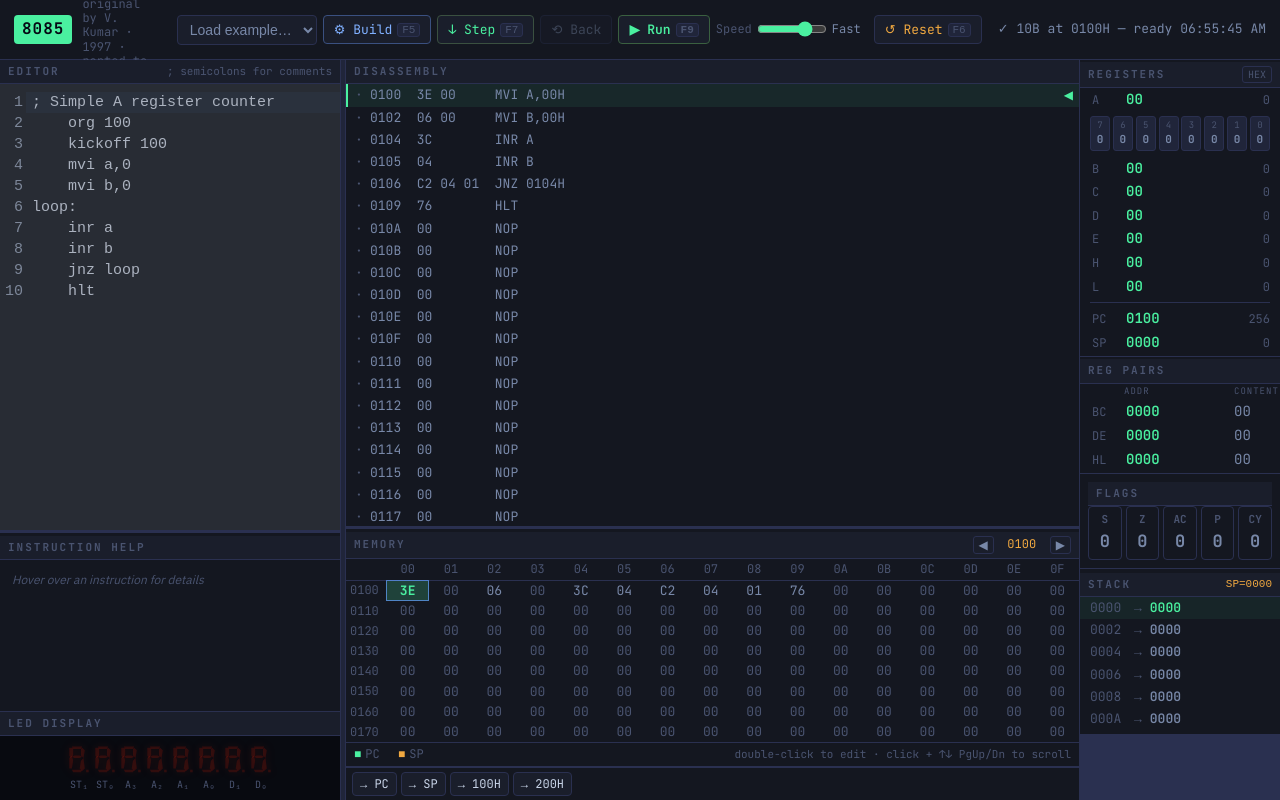
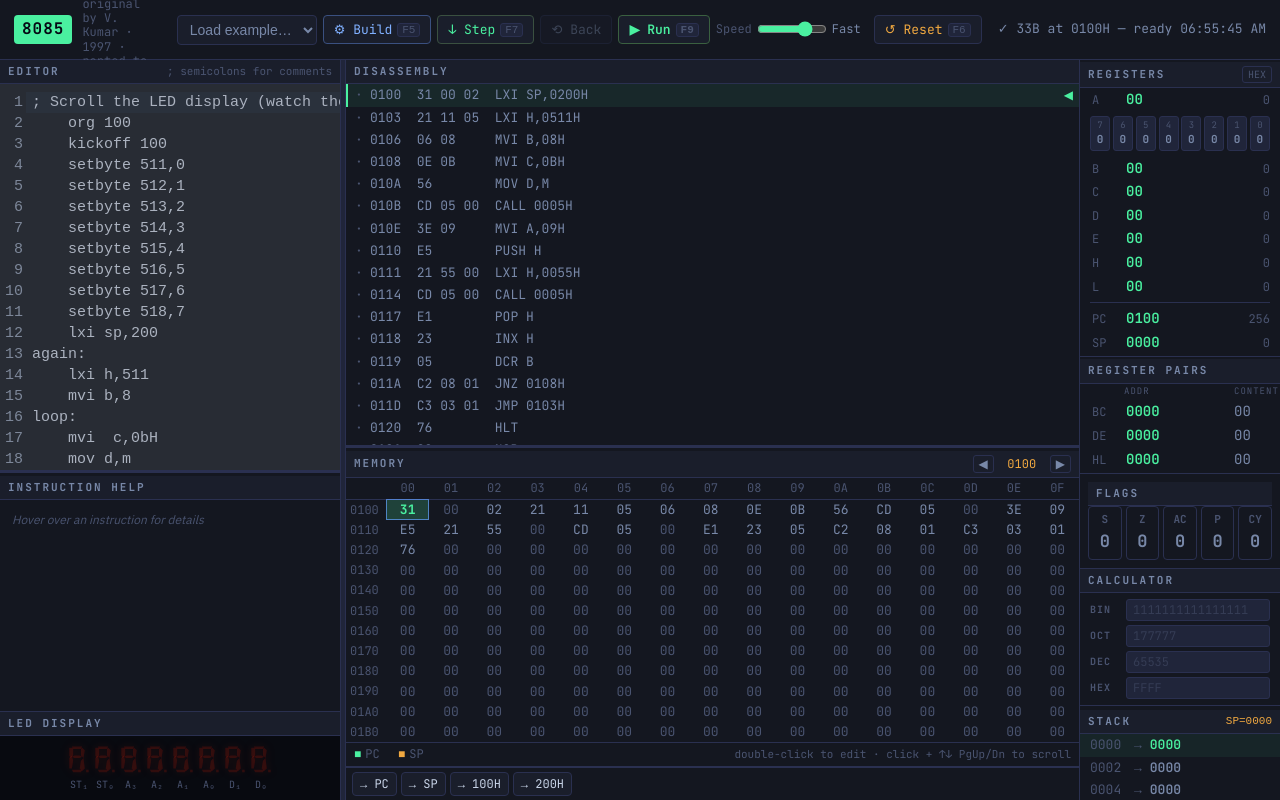
Before and after one commit to selfmodify/sim8085wasm, a React (Vite) app in the folder web/: page / in a window 1280 px wide. Built offline with nearby package versions, Linux system fonts and the light colour scheme; the HTML template or start-up script is replaced by a standard one.

Commit message:
rename to REGISTER PAIRS; PC confirm on commit; brighter panel headers; LED Scroll default; calculator panel; taller memory+help panels

```diff
--- a/web/src/App.css
+++ b/web/src/App.css
@@ -197,7 +197,7 @@ body {
   font-size: 11px;
   font-weight: 700;
   letter-spacing: 2px;
-  color: var(--text3);
+  color: var(--text2);
   flex-shrink: 0;
   text-transform: uppercase;
 }
@@ -208,7 +208,7 @@ body {
 .editor-hint  { font-weight: 400; letter-spacing: 0; text-transform: none; color: var(--text3) }
 
 /* ── Inline help panel ────────────────────────────────────────────── */
-.help-panel { height: 180px; flex-shrink: 0 }
+.help-panel { height: 240px; flex-shrink: 0 }
 .help-resize-handle {
   height: 5px;
   flex-shrink: 0;
@@ -474,6 +474,19 @@ body {
   border-top: 1px solid var(--border);
 }
 
+/* ── Calculator ───────────────────────────────────────────────────── */
+.calc-body { padding: 6px 10px; display: flex; flex-direction: column; gap: 4px }
+.calc-row  { display: flex; align-items: center; gap: 8px }
+.calc-lbl  { font-family: var(--mono); font-size: 10px; font-weight: 700;
+             letter-spacing: 1px; color: var(--text3); width: 28px; flex-shrink: 0 }
+.calc-input {
+  flex: 1; background: var(--bg3); border: 1px solid var(--border);
+  border-radius: 3px; color: var(--accent); font-family: var(--mono);
+  font-size: 12px; padding: 2px 6px; outline: none; min-width: 0;
+}
+.calc-input:focus { border-color: var(--accent2) }
+.calc-input::placeholder { color: var(--text3); opacity: .5 }
+
 /* ── Stack ────────────────────────────────────────────────────────── */
 .stack-panel { padding: 4px 0 }
 .sp-val { font-weight: 400; letter-spacing: 0; text-transform: none; color: var(--amber) }
--- a/web/src/App.jsx
+++ b/web/src/App.jsx
@@ -392,7 +392,11 @@ function RegPanel({ regs, prev, onJump, regBase, onRegBase, onEdit }) {
     function commit() {
       const radix = regBase === 'bin' ? 2 : regBase === 'dec' ? 10 : 16
       const n = parseInt(buf, radix)
-      if (!isNaN(n)) { sim.simSetRegisters({ [regKey]: n }); onEdit() }
+      if (!isNaN(n)) {
+        if (regKey === 'pc' && !window.confirm(`Move instruction pointer to ${hex4(n)}H?\nThe next step will execute from that address.`)) { setEditing(false); return }
+        sim.simSetRegisters({ [regKey]: n })
+        onEdit()
+      }
       setEditing(false)
     }
 
@@ -409,7 +413,6 @@ function RegPanel({ regs, prev, onJump, regBase, onRegBase, onEdit }) {
       <div className={`reg-row${is16 ? ' wide clickable' : ' clickable'}${changed ? ' changed' : ''}`}
            title={is16 ? `Jump memory to ${hex4(val)}H  (click to edit)` : 'Click to edit'}
            onClick={() => {
-             if (regKey === 'pc' && !window.confirm('Changing PC moves the instruction pointer — the next step will execute from the new address. Continue?')) return
              if (is16) onJump(val & 0xFFF0)
              setBuf(is16 ? fmtWord(val, regBase) : fmtByte(val, regBase))
              setEditing(true)
@@ -492,7 +495,7 @@ function PairPanel({ regs, prev, onJump, onEdit }) {
 
   return (
     <div className="panel reg-panel">
-      <div className="panel-hd">REG PAIRS</div>
+      <div className="panel-hd">REGISTER PAIRS</div>
       <div className="pair-col-hdr">
         <span />
         <span>ADDR</span>
@@ -617,7 +620,7 @@ function MemPanel({ memStart, onJump, regs, buildId }) {
   const [mem, setMem] = useState(new Uint8Array(128))
   const [editing, setEditing] = useState(null)
   const [editBuf, setEditBuf] = useState('')
-  const [rows, setRows] = useState(8)
+  const [rows, setRows] = useState(12)
   const [addrBuf, setAddrBuf] = useState(hex4(memStart))
   const [cursor, setCursor] = useState(memStart)
   const addrFocused = useRef(false)
@@ -768,6 +771,54 @@ function MemPanel({ memStart, onJump, regs, buildId }) {
   )
 }
 
+// ── Calculator panel ─────────────────────────────────────────────────────
+const CALC_BASES = [
+  { key: 'bin', label: 'BIN', radix:  2, maxLen: 16, placeholder: '1111111111111111' },
+  { key: 'oct', label: 'OCT', radix:  8, maxLen:  6, placeholder: '177777' },
+  { key: 'dec', label: 'DEC', radix: 10, maxLen:  5, placeholder: '65535' },
+  { key: 'hex', label: 'HEX', radix: 16, maxLen:  4, placeholder: 'FFFF' },
+]
+const EMPTY_VALS = { bin: '', oct: '', dec: '', hex: '' }
+
+function CalcPanel() {
+  const [vals, setVals] = useState(EMPTY_VALS)
+
+  function update(key, raw) {
+    const { radix } = CALC_BASES.find(b => b.key === key)
+    const input = key === 'hex' ? raw.toUpperCase() : raw
+    if (input === '') { setVals(EMPTY_VALS); return }
+    const n = parseInt(input, radix)
+    if (isNaN(n) || n < 0 || n > 0xFFFF) {
+      setVals(v => ({ ...v, [key]: input }))
+      return
+    }
+    setVals({
+      bin: n.toString(2),
+      oct: n.toString(8),
+      dec: String(n),
+      hex: n.toString(16).toUpperCase(),
+      [key]: input,
+    })
+  }
+
+  return (
+    <div className="panel calc-panel">
+      <div className="panel-hd">CALCULATOR</div>
+      <div className="calc-body">
+        {CALC_BASES.map(({ key, label, maxLen, placeholder }) => (
+          <div key={key} className="calc-row">
+            <span className="calc-lbl">{label}</span>
+            <input className="calc-input" value={vals[key]} maxLength={maxLen}
+              placeholder={placeholder} spellCheck={false}
+              onChange={e => update(key, e.target.value)}
+              onFocus={e => e.target.select()} />
+          </div>
+        ))}
+      </div>
+    </div>
+  )
+}
+
 // ── Stack panel ──────────────────────────────────────────────────────────
 function StackPanel({ regs }) {
   const entries = useMemo(() => {
@@ -895,7 +946,7 @@ function HelpPanel({ instruction }) {
 
 // ── Root app ─────────────────────────────────────────────────────────────
 export default function App() {
-  const [src, setSrc]           = useState(EXAMPLES['Counter'])
+  const [src, setSrc]           = useState(EXAMPLES['LED Scroll'])
   const [regs, setRegs]         = useState({a:0,b:0,c:0,d:0,e:0,h:0,l:0,flags:0,pc:0x100,sp:0,flagS:0,flagZ:0,flagAC:0,flagP:0,flagCY:0,halted:false,hasError:false})
   const [prevRegs, setPrev]     = useState(null)
   const [leds, setLeds]         = useState(Array(8).fill(0))
@@ -1135,6 +1186,7 @@ export default function App() {
             regBase={regBase} onRegBase={setRegBase} onEdit={refresh} />
           <PairPanel  regs={regs} prev={prevRegs} onJump={setMemStart} onEdit={refresh} />
           <FlagPanel  regs={regs} />
+          <CalcPanel />
           <StackPanel regs={regs} />
         </div>
       </div>
```
